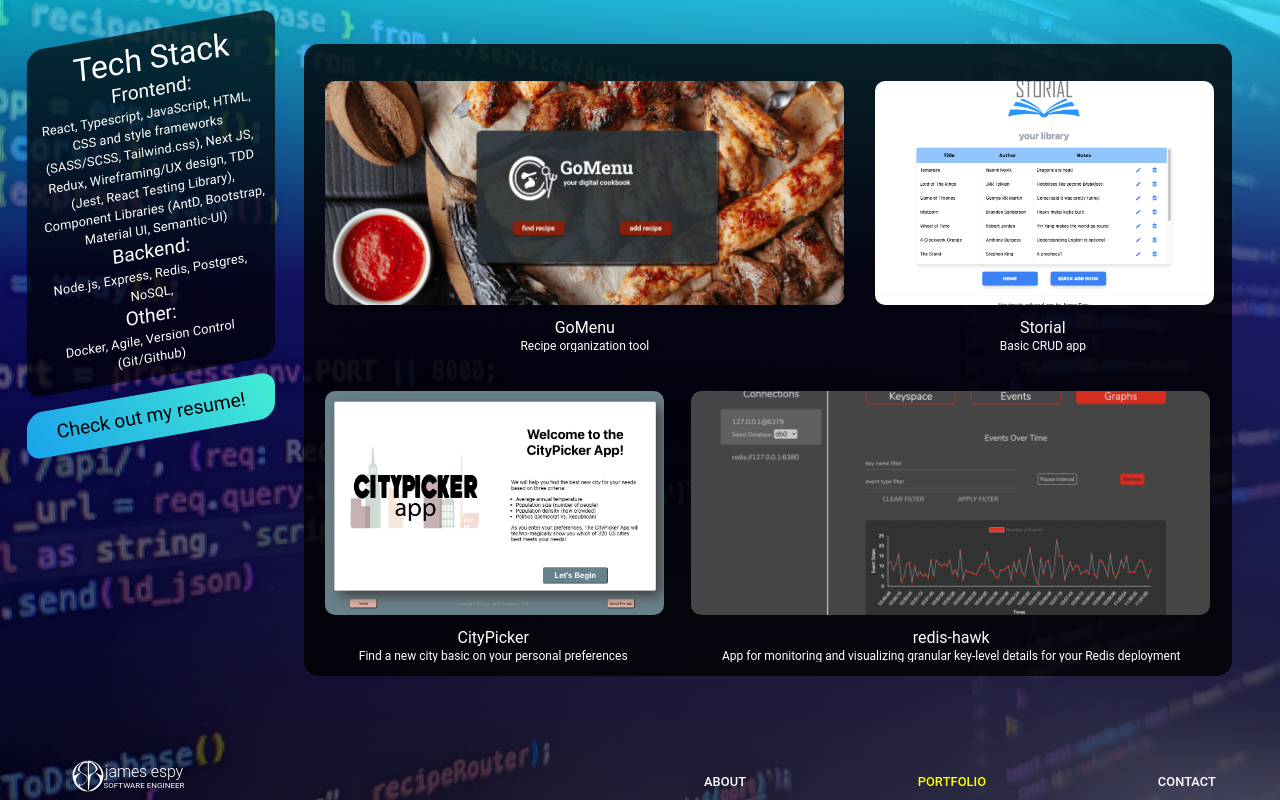
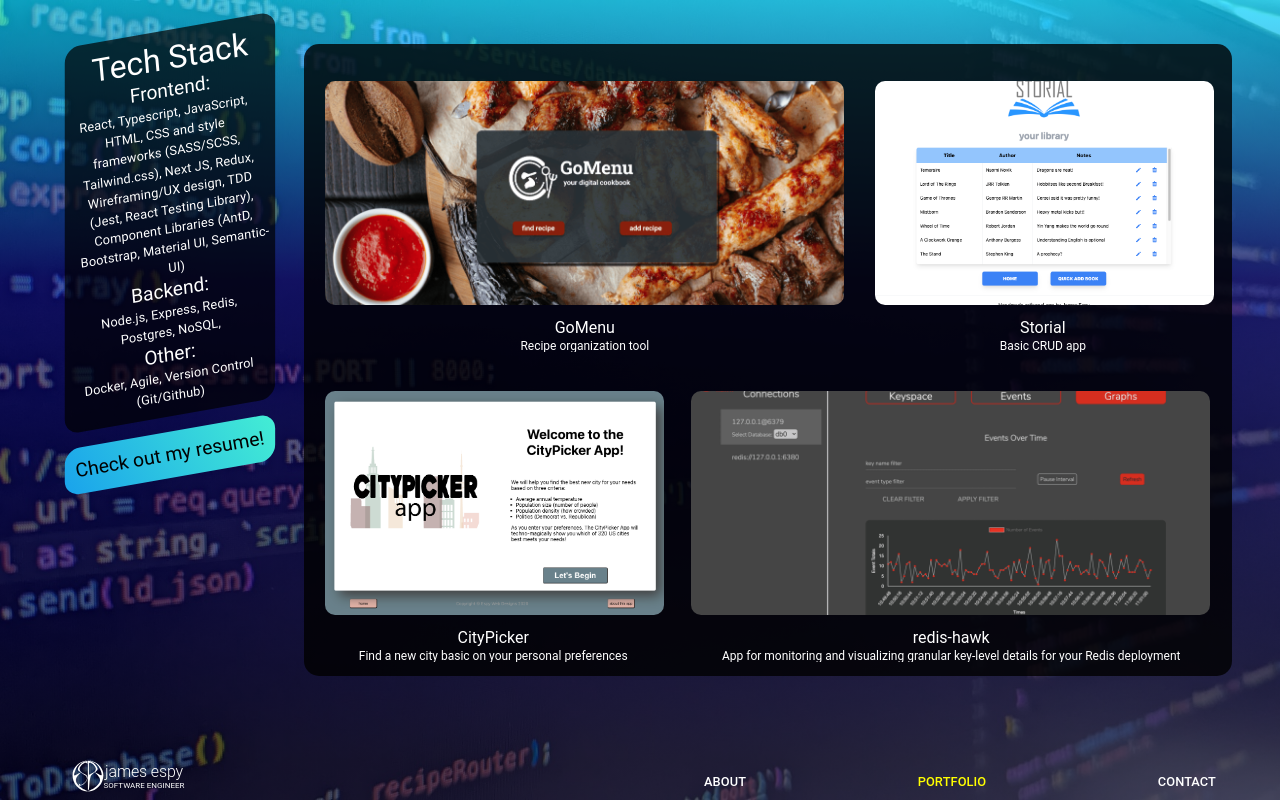
Before and after one commit to jespy2/ewd-site, a React (Create React App) app: page /portfolio in a window 1280 px wide. Built offline with nearby package versions, Linux system fonts and the light colour scheme.

Commit message:
adjusted portfolio sidebar width and placement

```diff
--- a/src/pages/portfolio/Portfolio.module.scss
+++ b/src/pages/portfolio/Portfolio.module.scss
@@ -25,7 +25,7 @@
   .portfolioSidebar {
     position: absolute;
     top: 4vh;
-    left: 2vw;
+    left: 5vw;
     transform: rotate(-5deg) skew(-5deg);
     width: 13vw;
     border-radius: 15px;
@@ -177,7 +177,7 @@
 
   @media screen and (max-width: 1450px){
     .portfolioSidebar {
-      min-width: 18vw;
+      min-width: 15vw;
     }
   }
 
```
